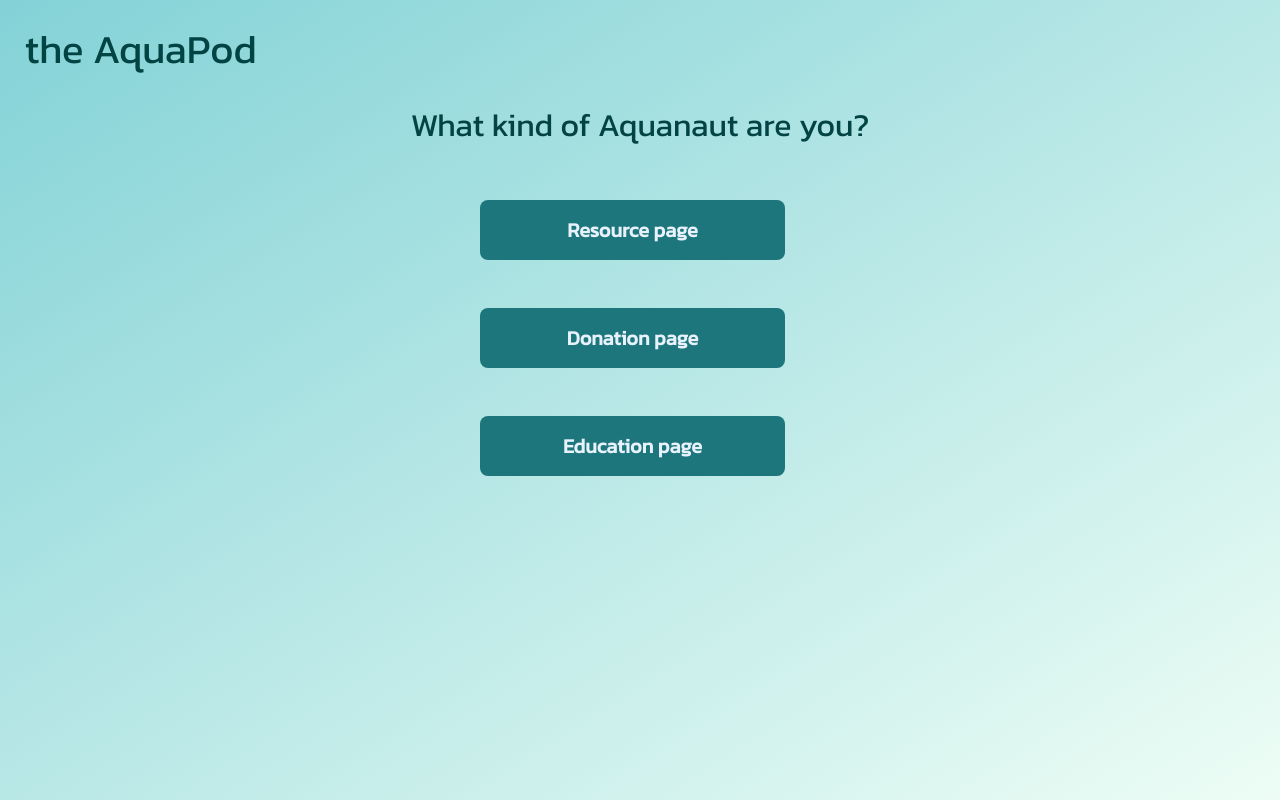
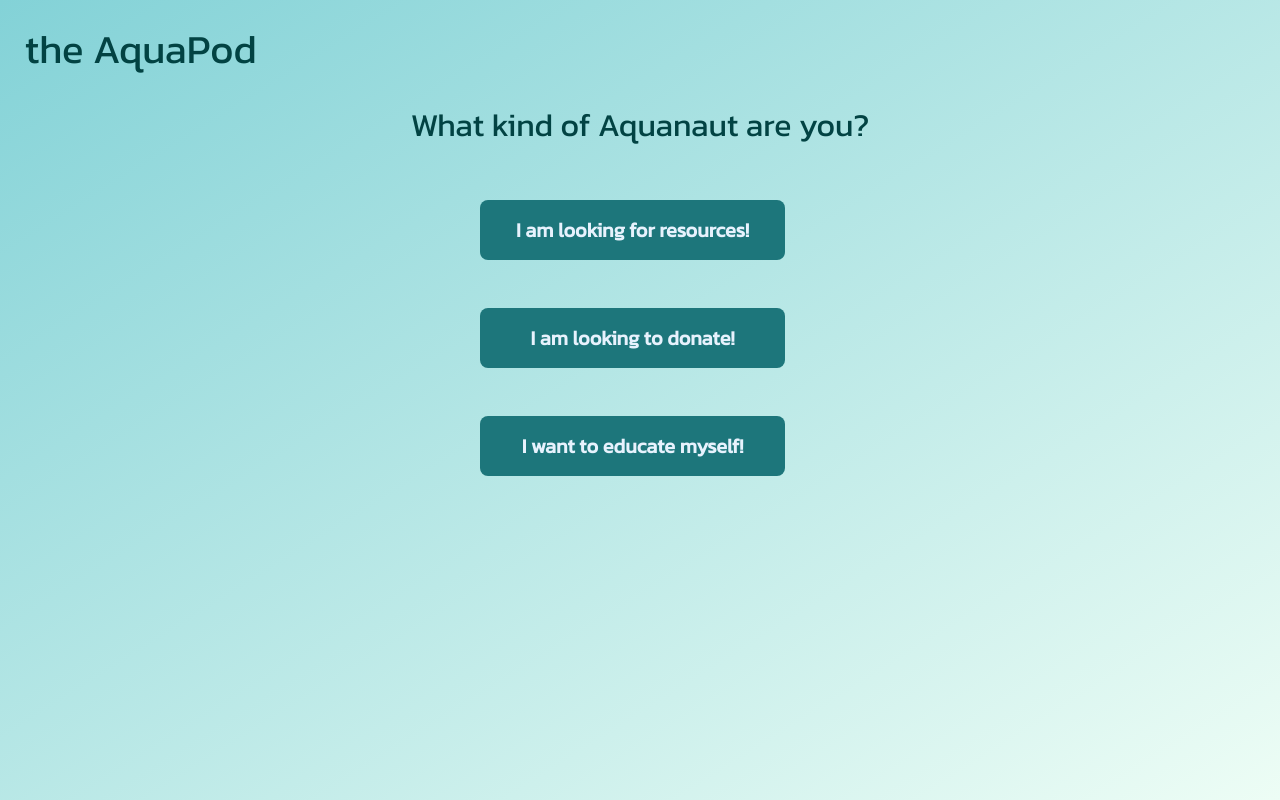
Before and after one commit to UW-INFO442-AU23/Team-Aquanauts, a React (Create React App) app: page /home in a window 1280 px wide. Built offline with nearby package versions, Linux system fonts and the light colour scheme.

Commit message:
small homepage adjustment

```diff
--- a/src/components/homeComp/HomePage.js
+++ b/src/components/homeComp/HomePage.js
@@ -13,9 +13,9 @@ export default function HomePage(props) {
         <h2 className="sub-header">What kind of Aquanaut are you?</h2>
         <div className="button-links">
           <div className="d-flex flex-column w-25 mx-auto">
-            <Link id="homepage-button" to='/resources' className="btn btn-info btn-lg mb-5 mt-5 nav-link">Resource page</Link>
-            <Link id="homepage-button" to='/donations' className="btn btn-info btn-lg mb-5 nav-link">Donation page</Link>
-            <Link id="homepage-button" to='/education' className="btn btn-info btn-lg mb-5 nav-link">Education page</Link>
+            <Link id="homepage-button" to='/resources' className="btn btn-info btn-lg mb-5 mt-5 nav-link">I am looking for resources!</Link>
+            <Link id="homepage-button" to='/donations' className="btn btn-info btn-lg mb-5 nav-link">I am looking to donate!</Link>
+            <Link id="homepage-button" to='/education' className="btn btn-info btn-lg mb-5 nav-link">I want to educate myself!</Link>
           </div>
         </div>
       </main>
```
